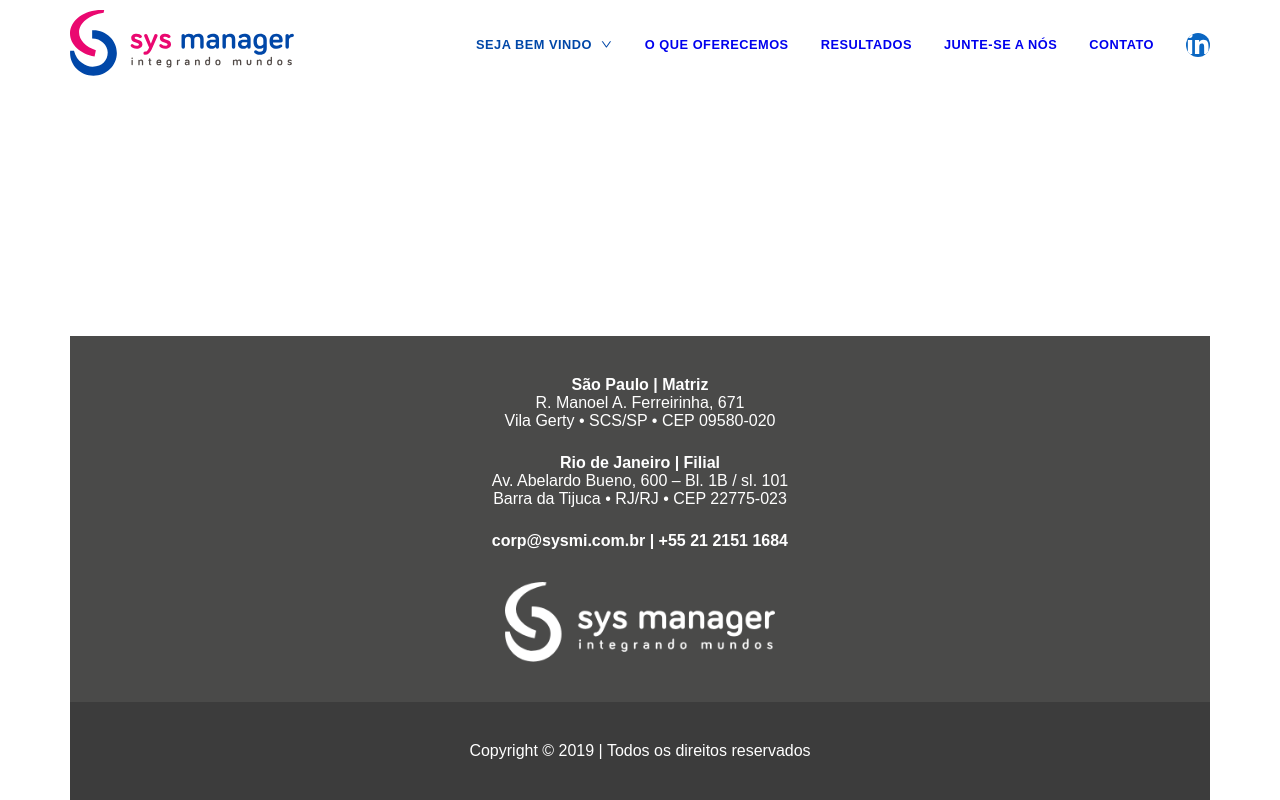
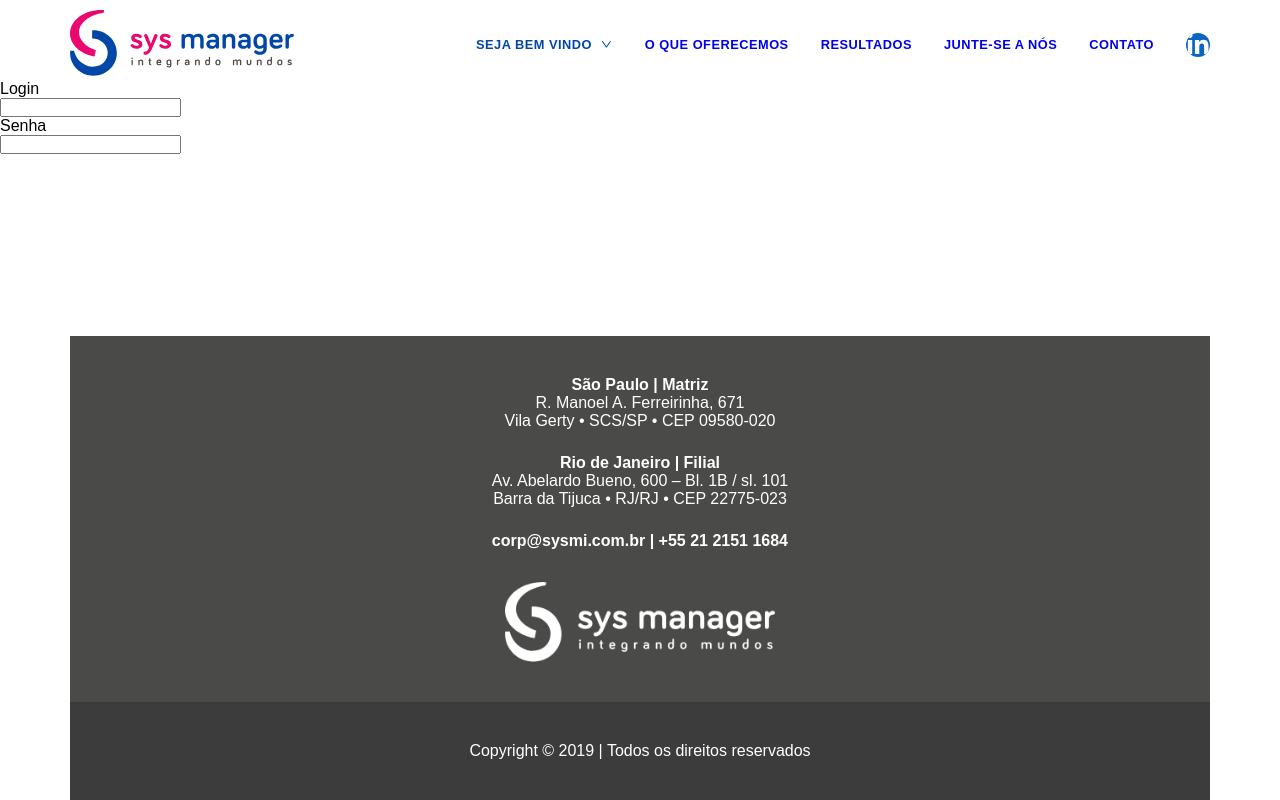
Before and after one commit to lenonlmsv/motus-web, a React (Create React App) app: page /Login in a window 1280 px wide. Built offline with nearby package versions, Linux system fonts and the light colour scheme; a web font is replaced by a local one.

Commit message:
testando commit

```diff
--- a/src/pages/login.js
+++ b/src/pages/login.js
@@ -0,0 +1,14 @@
+import React from "react";
+
+function Login() {
+	return (
+		<view>
+			<p>Login</p>
+			<input label="usuário"></input>
+			<p>Senha</p>
+			<input></input>
+		</view>
+	);
+}
+
+export default Login;
--- a/src/routes.js
+++ b/src/routes.js
@@ -1,19 +1,21 @@
-import React from 'react';
+import React from "react";
 
 //Routes
-import { BrowserRouter, Switch, Route } from 'react-router-dom';
+import { BrowserRouter, Switch, Route } from "react-router-dom";
 
 //Pages
-import Opportunities from './pages/opportunities';
+import Opportunities from "./pages/opportunities";
+import Login from "./pages/login";
 
 function Routes() {
-    return (
-        <BrowserRouter>
-            <Switch>
-                <Route path="/" exact component={Opportunities}/>
-            </Switch>
-        </BrowserRouter>
-    )
+	return (
+		<BrowserRouter>
+			<Switch>
+				<Route path="/" exact component={Opportunities} />
+				<Route path="/Login" exact component={Login} />
+			</Switch>
+		</BrowserRouter>
+	);
 }
 
 export default Routes;
```
Also changed, not shown: src/index.js (+9 -9 lines).
